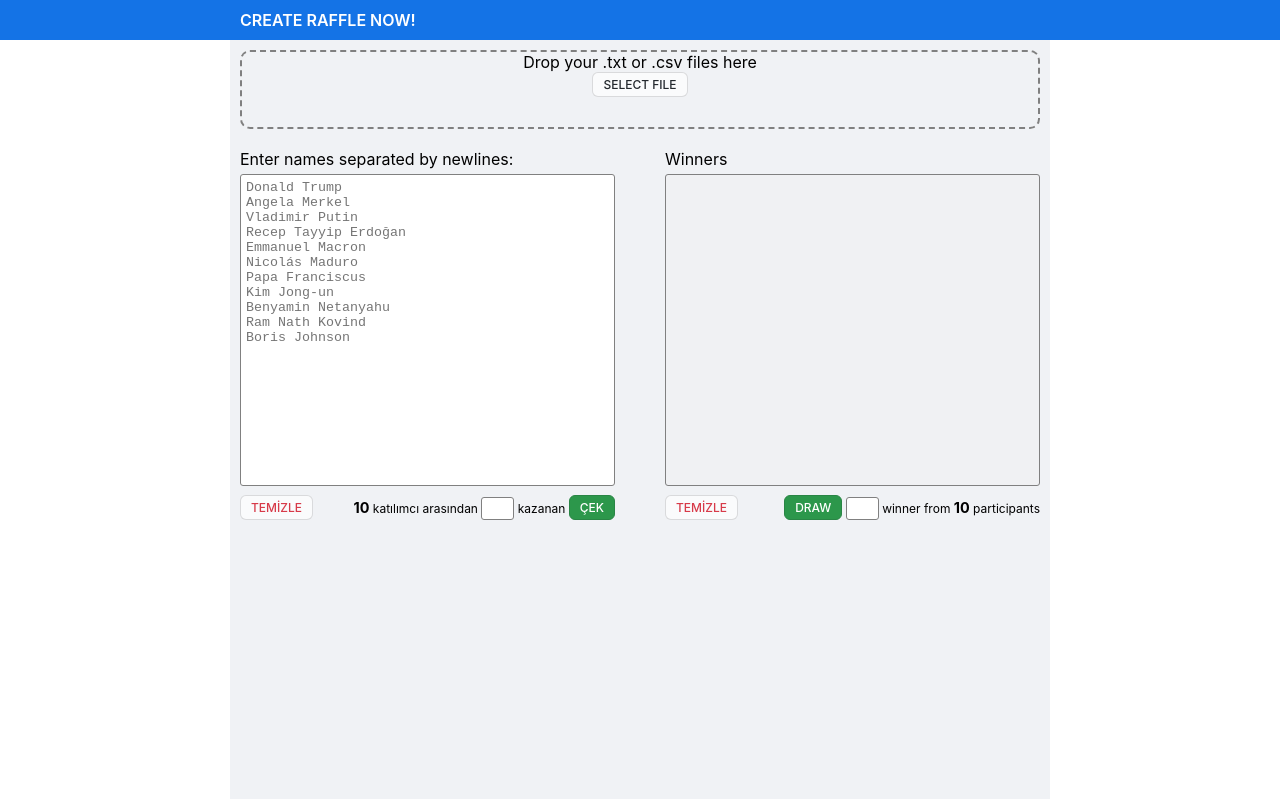
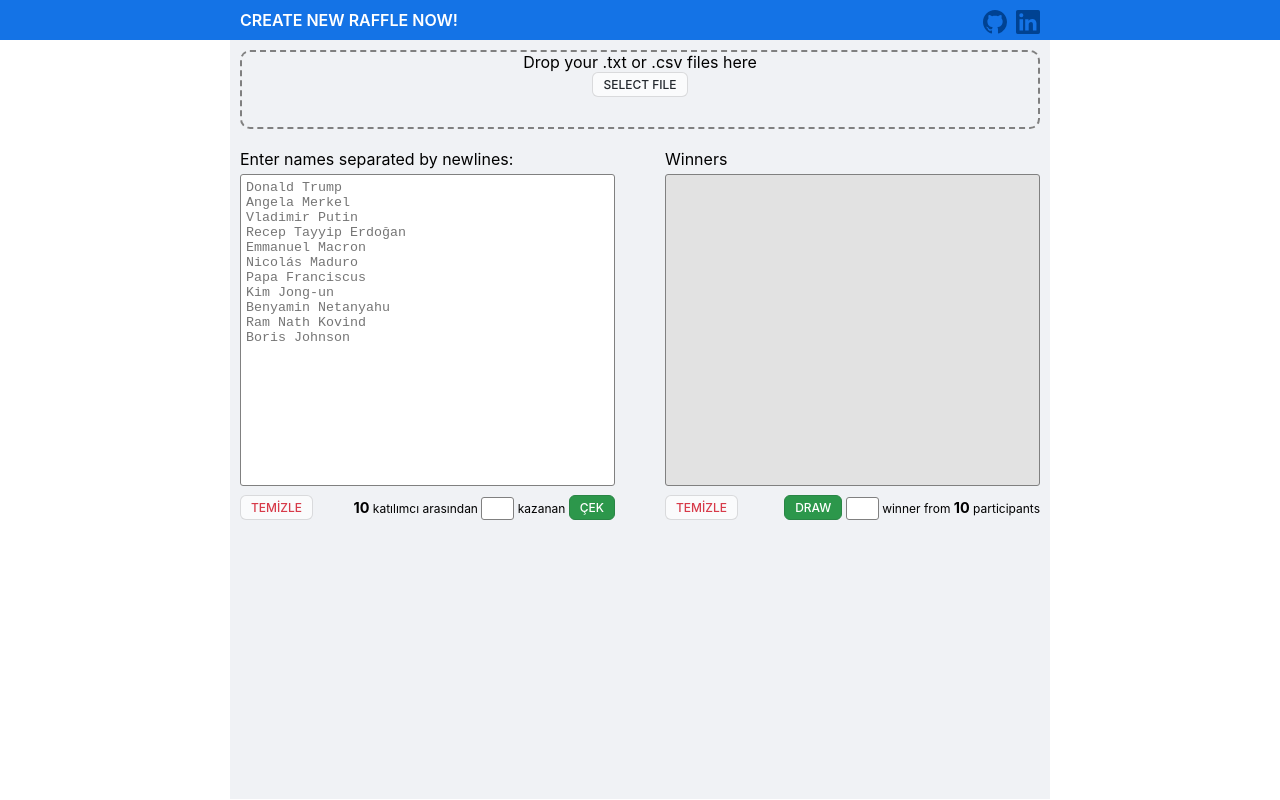
Before and after one commit to hakanocal/raffle, a plain HTML site: page index.html in a window 1280 px wide. Drawn offline with Linux system fonts and the light colour scheme.

Commit message:
changed: favicon, title, headerText, winners textarea bgcolor

```diff
--- a/index.html
+++ b/index.html
@@ -4,16 +4,30 @@
     <meta charset="UTF-8">
     <meta http-equiv="X-UA-Compatible" content="IE=edge">
     <meta name="viewport" content="width=device-width, initial-scale=1.0">
-    <title>my Raffle</title>
+    <title>Raffle</title>
     <link rel="stylesheet" href="style.css">
     <meta name="google" content="notranslate" />
+    <link rel="icon" type="image/png" href="images/favicon.png"/>
 </head>
 <body>
 
     <div id="headerWrapper">
         <div class="container">
             <div id="header">
-            CREATE RAFFLE NOW!
+            CREATE NEW RAFFLE NOW!
+            <div id="socialMedia">
+                <a id="githubLogo" href="https://github.com/hakanocal/raffle" style="text-decoration: none;" target="_blank">
+                    <svg  height="24" width="24" viewBox="0 0 16 16" version="1.1"  aria-hidden="true"><path fill-rule="evenodd" d="M8 0C3.58 0 0 3.58 0 8c0 3.54 2.29 6.53 5.47 7.59.4.07.55-.17.55-.38 0-.19-.01-.82-.01-1.49-2.01.37-2.53-.49-2.69-.94-.09-.23-.48-.94-.82-1.13-.28-.15-.68-.52-.01-.53.63-.01 1.08.58 1.23.82.72 1.21 1.87.87 2.33.66.07-.52.28-.87.51-1.07-1.78-.2-3.64-.89-3.64-3.95 0-.87.31-1.59.82-2.15-.08-.2-.36-1.02.08-2.12 0 0 .67-.21 2.2.82.64-.18 1.32-.27 2-.27.68 0 1.36.09 2 .27 1.53-1.04 2.2-.82 2.2-.82.44 1.1.16 1.92.08 2.12.51.56.82 1.27.82 2.15 0 3.07-1.87 3.75-3.65 3.95.29.25.54.73.54 1.48 0 1.07-.01 1.93-.01 2.2 0 .21.15.46.55.38A8.013 8.013 0 0016 8c0-4.42-3.58-8-8-8z"></path></svg>
+                </a>
+                <a id="linkedinLogo" href="https://www.linkedin.com/in/hakanocal/" style="text-decoration: none;" target="_blank">
+                    <svg xmlns="http://www.w3.org/2000/svg" width="24" height="24" viewBox="0 0 34 34">
+                        <g>
+                        <path d="M34,2.5v29A2.5,2.5,0,0,1,31.5,34H2.5A2.5,2.5,0,0,1,0,31.5V2.5A2.5,2.5,0,0,1,2.5,0h29A2.5,2.5,0,0,1,34,2.5ZM10,13H5V29h5Zm.45-5.5A2.88,2.88,0,0,0,7.59,4.6H7.5a2.9,2.9,0,0,0,0,5.8h0a2.88,2.88,0,0,0,2.95-2.81ZM29,19.28c0-4.81-3.06-6.68-6.1-6.68a5.7,5.7,0,0,0-5.06,2.58H17.7V13H13V29h5V20.49a3.32,3.32,0,0,1,3-3.58h.19c1.59,0,2.77,1,2.77,3.52V29h5Z" >
+                        </path>
+                        </g>
+                    </svg>
+                </a>
+            </div>
             </div>
         </div>
     </div>
@@ -30,12 +44,12 @@
                 <textarea name="insItems" id="insertedItemsArea" class="textarea"  rows="20" spellcheck="false"></textarea>
                 <div id="insItemsSub" class="mt_1">
                     <span class="button danger" id="clear">TEMİZLE</span>
-                    <span id="drawWinnerText"> <span id="itemCount" class="bolder3 larger">10</span> katılımcı arasından <input type="text" id="winnerCount"> kazanan <div class="button success" style="margin-top: -4px;">ÇEK</div></span>
+                    <span id="drawWinnerText"> <span id="itemCount" class="bolder3 larger">10</span> katılımcı arasından <input type="text" oninput="this.value = this.value.replace(/[^0-9.]/g, ''); this.value = this.value.replace(/(\..*)\./g, '$1');" id="winnerCount" maxlength="3" spellcheck="false" autocomplete="off" title="en fazla 3 basamaklı sayılar kabul edilir"> kazanan <div class="button success" style="margin-top: -4px;">ÇEK</div></span>
                 </div>
             </div>
             <div id="winnersWrapper">
                 <div class="bolder0 mb1">Winners</div>
-                <textarea name="winners" id="insertedItemsArea"   class="textarea"  rows="20" spellcheck="false" disabled></textarea>
+                <textarea name="winners" id="insertedItemsArea"   class="textarea disabled"  rows="20" spellcheck="false" disabled></textarea>
                 <div id="winnersSub" class="mt_1">
                     <span class="button danger" id="clear">TEMİZLE</span>
 
--- a/style.css
+++ b/style.css
@@ -79,6 +79,7 @@ body{
 }
 .bg_grey{
     background-color: #F0F2F5;
+
 }
 /* margin */
 .m_0{
@@ -188,6 +189,10 @@ body{
     border:1px solid grey;
     border-radius: 3px;
 }
+.disabled{
+    background-color: rgb(226, 226, 226);
+
+}
 .textarea:focus{
     border:1px solid black;
 }
@@ -253,5 +258,27 @@ input[type=number] {
     }
     #insertedItemsArea{
         height: 225px;
+        background-color: red;
     }
 }
+#socialMedia{
+    float:right;
+}
+#githubLogo{
+    fill:#004292;
+    margin-right: 10px;
+}
+#githubLogo:hover{
+    fill:black;
+    margin-right: 10px;
+}
+#githubLogo svg{
+    margin-right: -5px;
+}
+
+#linkedinLogo{
+    fill:#004292;
+}
+#linkedinLogo:hover{
+    fill:black;
+}
```
Also changed, not shown: images/favicon.png (added), script.js (line endings or trailing spaces).
